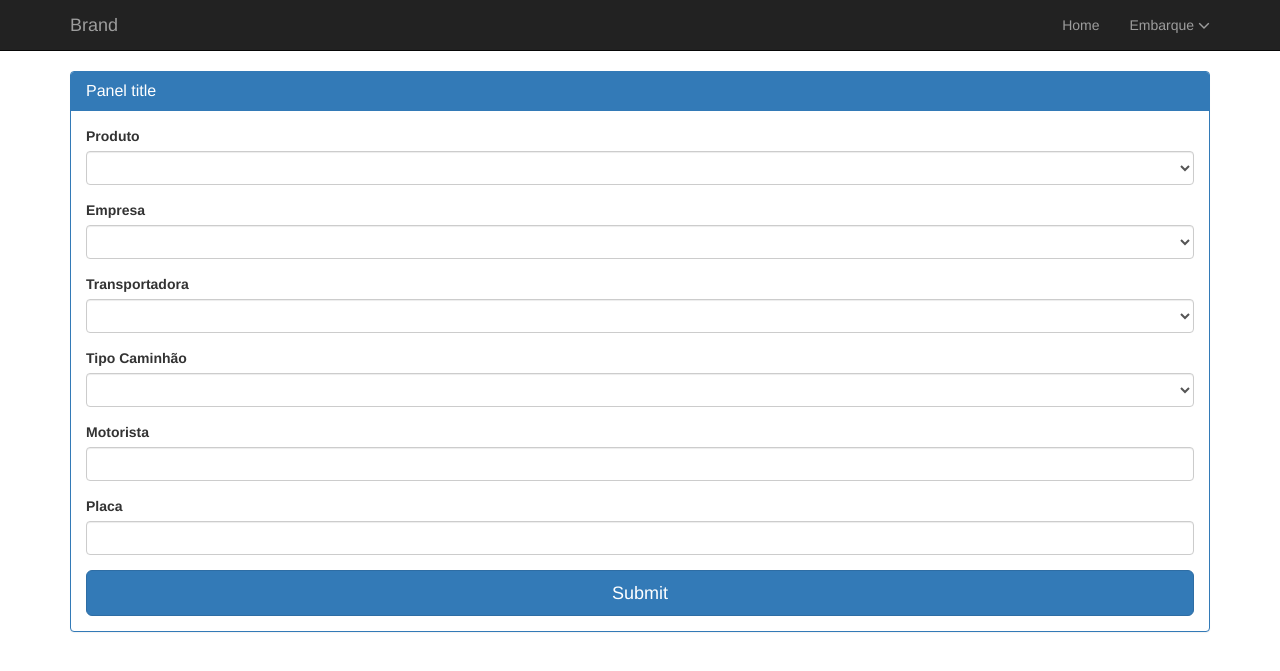
After one commit to weninsgthon/Controle-Guaritas, a PHP site: page /carregamento.php in a window 1280 px wide. The commit adds this page. Shown: the top 671 px of the page. Run offline with PHP 8.4, Linux system fonts and the light colour scheme; some libraries are stand-ins or nearby versions.

Commit message:
Atualização
Inserção de novas funcionalidades

```diff
--- /dev/null
+++ b/carregamento.php
@@ -0,0 +1,78 @@
+<!DOCTYPE html>
+<html lang="pt-BR">
+<head>
+    <meta charset="UTF-8">
+    <meta http-equiv="X-UA-Compatible" content="IE=edge">
+    <meta name="viewport" content="width=device-width, initial-scale=1">
+    <title>Document</title>
+    <!-- Conteúdo CSS -->
+    <?php include 'css.php';?>
+</head>
+<body>
+
+    <!-- Menu Principal -->
+    <?php include 'menu.php';?>
+
+    <div class="section">
+        <div class="container">
+            <div class="row">
+                <div class="col-md-12">
+                    <div class="panel panel-primary">
+                        <div class="panel-heading">
+                            <h3 class="panel-title">Panel title</h3>
+                        </div>
+                        <div class="panel-body">
+                            <div class="form-group">
+                                <label class="control-label">Produto</label>
+                                <form role="form">
+                                    <select class="form-control">
+                                        <option></option>
+                                        <option>Soja</option>
+                                        <option>Milho</option>
+                                    </select>
+                                </div>
+                                <div class="form-group">
+                                    <label class="control-label">Empresa</label>
+                                    <select class="form-control">
+                                        <option></option>
+                                        <option>Amaggi</option>
+                                        <option>Cargill</option>
+                                    </select>
+                                </div>
+                                <div class="form-group">
+                                    <label class="control-label">Transportadora</label>
+                                    <select class="form-control">
+                                        <option></option>
+                                        <option>Amaggi</option>
+                                        <option>Cargill</option>
+                                    </select>
+                                </div>
+                                <div class="form-group">
+                                    <label class="control-label">Tipo Caminhão</label>
+                                    <select class="form-control">
+                                        <option></option>
+                                        <option>LS</option>
+                                        <option>Bi-Trem</option>
+                                    </select>
+                                </div>
+                                <div class="form-group">
+                                    <label class="control-label">Motorista</label>
+                                    <input class="form-control" type="text">
+                                </div>
+                                <div class="form-group">
+                                    <label class="control-label">Placa</label>
+                                    <input class="form-control" type="text">
+                                </div>
+                                <button type="submit" class="btn btn-block btn-lg btn-primary">Submit</button>
+                            </form>
+                        </div>
+                    </div>
+                </div>
+            </div>
+        </div>
+    </div>
+
+    <!-- jQuery (obrigatório para plugins JavaScript) -->
+    <?php include 'js.php';?>
+</body>
+</html>
--- a/menu.php
+++ b/menu.php
@@ -18,6 +18,9 @@
 					<a href="#" class="dropdown-toggle" data-toggle="dropdown" role="button" aria-expanded="false">Embarque <i class="fa fa-angle-down fa-lg"></i></a>
 					<ul class="dropdown-menu" role="menu">
 						<li>
+						<a href="carregamento.php">Carregamento</a>
+						</li>
+						<li>
 							<a href="carregando.php">Carregando</a>
 						</li>
 						<li>
```
